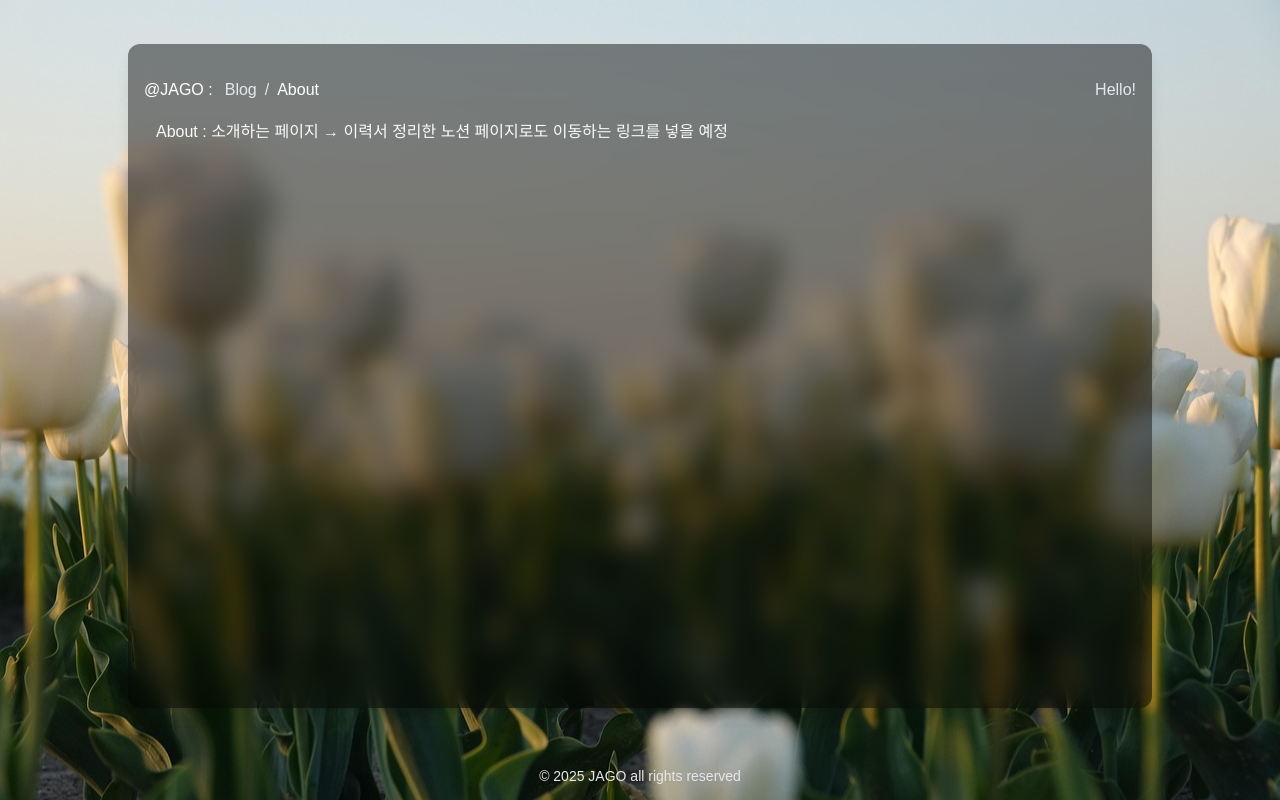
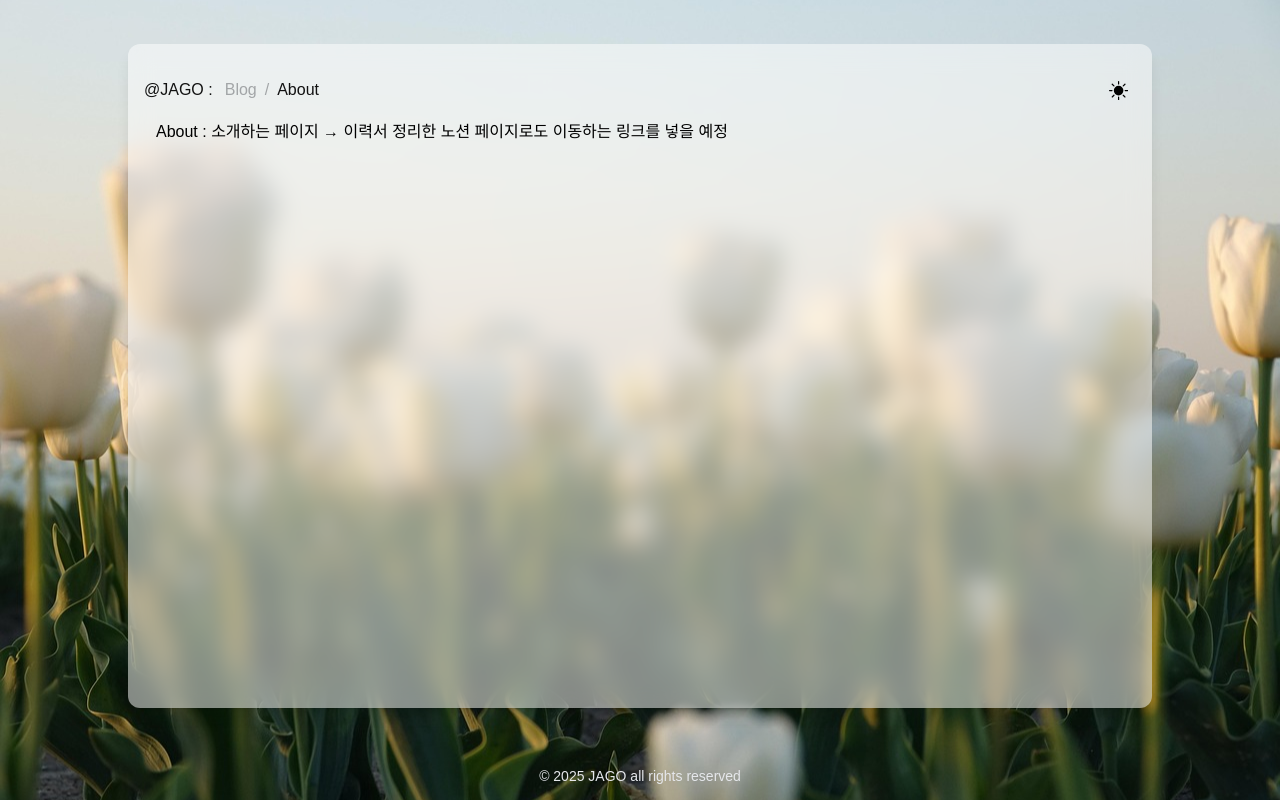
Before and after one commit to JAGORING/JagoLog, a Next.js app: page /about in a window 1280 px wide. Built offline with nearby package versions, Linux system fonts and the light colour scheme.

Commit message:
[Feat] darkMode > provider, switch 적용

```diff
--- a/package.json
+++ b/package.json
@@ -18,8 +18,10 @@
     "gray-matter": "^4.0.3",
     "next": "14.2.18",
     "next-mdx-remote": "^5.0.0",
+    "next-themes": "^0.4.4",
     "react": "^18",
     "react-dom": "^18",
+    "react-icons": "^5.5.0",
     "rehype-pretty-code": "^0.14.0",
     "remark-breaks": "^4.0.0",
     "remark-gfm": "^4.0.0",
--- a/src/app/layout.tsx
+++ b/src/app/layout.tsx
@@ -2,6 +2,7 @@ import type { Metadata } from 'next';
 import '@/config/globals.css';
 import { Header } from '@/layouts/Header';
 import { Footer } from '@/layouts/Footer';
+import { ThemeProvider } from '@/layouts/theme/Provider';
 
 export const metadata: Metadata = {
   title: 'JagoLog',
@@ -19,8 +20,9 @@ export default function RootLayout({
         className="bg-cover bg-center h-screen flex flex-col items-center justify-between px-4 xl:px-0"
         style={{ backgroundImage: "url('/images/body_bg.jpg')" }}
       >
+        <ThemeProvider>
           <div className="h-full w-full flex items-center justify-center">
-          <div className="p-4 bg-black/45 backdrop-blur-md shadow-lg rounded-xl w-full max-w-5xl h-[85vh] lg:h-[83vh]">
+            <div className="p-4 bg-white/50 dark:bg-black/50 backdrop-blur-md shadow-lg rounded-xl w-full max-w-5xl h-[85vh] lg:h-[83vh]">
               <Header />
               <main className="px-3 h-[calc(80vh-60px)] lg:h-[calc(78vh-60px)] flex flex-col overflow-y-auto scrollbar-thin scrollbar-thumb-rounded">
                 {children}
@@ -28,6 +30,7 @@ export default function RootLayout({
             </div>
           </div>
           <Footer />
+        </ThemeProvider>
       </body>
     </html>
   );
--- a/src/components/mdx/MdxComponent.tsx
+++ b/src/components/mdx/MdxComponent.tsx
@@ -18,7 +18,7 @@ export const mdxComponents: MDXComponents = {
   h1: (props) => <h1 className="text-2xl font-bold my-4" {...props} />,
   h2: (props) => <h2 className="text-xl font-semibold my-4" {...props} />,
   h3: (props) => <h3 className="text-lg font-semibold my-4" {...props} />,
-  p: (props) => <p className="text-sm text-gray-200 my-2" {...props} />,
+  p: (props) => <p className="text-sm my-2" {...props} />,
   ul: (props) => <ul className="list-disc pl-5 my-2" {...props} />,
   li: (props) => <li className="mb-1" {...props} />,
 };
--- /dev/null
+++ b/src/components/ui/button.tsx
@@ -0,0 +1,36 @@
+import { forwardRef } from 'react';
+
+export interface ButtonProps extends React.ButtonHTMLAttributes<HTMLButtonElement> {
+  variant?: 'default' | 'outline' | 'secondary' | 'ghost' | 'link';
+  size?: 'default' | 'sm' | 'lg' | 'icon';
+}
+
+const Button = forwardRef<HTMLButtonElement, ButtonProps>(
+  ({ className, variant = 'default', size = 'default', ...props }, ref) => {
+    const variantClasses = {
+      default: 'bg-background text-foreground hover:bg-background',
+      outline: 'outline outline-input outline-1 bg-background hover:bg-accent hover:text-accent-foreground',
+      secondary: 'bg-secondary text-secondary-foreground hover:bg-secondary/80',
+      ghost: 'hover:bg-accent-foreground hover:text-accent',
+      link: 'text-pointColor underline-offset-4 hover:underline',
+    };
+
+    const sizeClasses = {
+      default: 'h-10 px-4 py-2',
+      sm: 'h-9 rounded-md px-3',
+      lg: 'h-11 rounded-md px-8',
+      icon: 'aspect-square p-2',
+    };
+
+    return (
+      <button
+        className={`${variantClasses[variant]} ${sizeClasses[size]} inline-flex items-center justify-center whitespace-nowrap rounded-md text-sm font-medium transition-colors focus-visible:outline-none disabled:pointer-events-none disabled:opacity-50 ${className}`}
+        ref={ref}
+        {...props}
+      />
+    );
+  }
+);
+Button.displayName = 'Button';
+
+export { Button };
--- a/src/config/globals.css
+++ b/src/config/globals.css
@@ -3,20 +3,32 @@
 @tailwind utilities;
 
 :root {
-  --background: #f8f9fa;
-  --foreground: #222222;
+  --white: hsl(210 40% 98%);
+  --black: #121212;
+
+  --background: white;
+  --foreground: var(--black);
+
+  --subcolor: #a2a5a7;
+  --pointColor: #ca6a10;
+
+  --secondary: #f1f5f9;
+  --secondary-foreground: #292929;
+
+  --accent: #f1f5f9;
+  --accent-foreground: #0f172a;
 }
 
-@media (prefers-color-scheme: dark) {
-  :root {
-    --background: #121212;
-    --foreground: #e0e0e0;
-  }
-}
-body {
-  color: var(--background);
-  font-family: Arial, Helvetica, sans-serif;
-  background-color: var(--foreground);
+.dark {
+  --background: var(--black);
+  --foreground: var(--white);
+  --subcolor: #68696b;
+
+  --secondary: hsl(217.2 32.6% 17.5%);
+  --secondary-foreground: var(--white);
+
+  --accent: #1e293b;
+  --accent-foreground: #f8fafc;
 }
 
 @layer utilities {
@@ -25,12 +37,16 @@ body {
   }
 }
 
+body {
+  font-family: Arial, Helvetica, sans-serif;
+}
+
 /* Scroll */
 .scrollbar-thumb-rounded::-webkit-scrollbar {
   width: 6px;
 }
 .scrollbar-thumb-rounded::-webkit-scrollbar-thumb {
-  background-color: rgb(255, 255, 255);
+  background-color: var(--foreground);
   border-radius: 10px;
 }
 
@@ -42,9 +58,8 @@ body {
 
 /* === 코드 블록 전체 스타일 === */
 figure[data-rehype-pretty-code-figure] {
-  @apply relative rounded-lg shadow-md bg-[var(--foreground)] p-4;
+  @apply relative rounded-lg shadow-md bg-[var(--background)] p-4;
 }
-
 /* === 코드 블록 내부 스타일 === */
 figure[data-rehype-pretty-code-figure] pre {
   @apply overflow-x-auto text-xs leading-relaxed bg-transparent;
@@ -54,7 +69,7 @@ figure[data-rehype-pretty-code-figure] pre {
 figure[data-rehype-pretty-code-figure] figcaption[data-rehype-pretty-code-title],
 figure[data-rehype-pretty-code-figure] div[data-rehype-pretty-code-title] {
   @apply flex items-center bg-[var(--background)] bg-opacity-90
-         border-b border-[var(--foreground)] px-2 py-1 mb-2 text-sm font-semibold text-[var(--foreground)]
+         border-b border-[var(--background)] px-2 py-1 mb-2 text-sm font-semibold text-[var(--background)]
          rounded-lg;
 }
 
@@ -62,19 +77,3 @@ figure[data-rehype-pretty-code-figure] div[data-rehype-pretty-code-title] {
 figure[data-rehype-pretty-code-figure] code {
   @apply font-mono text-sm bg-transparent;
 }
-
-/* === 다크 모드 스타일 === */
-@media (prefers-color-scheme: dark) {
-  figure[data-rehype-pretty-code-figure] {
-    @apply bg-gray-900 border-gray-700;
-  }
-
-  figure[data-rehype-pretty-code-figure] figcaption[data-rehype-pretty-code-title],
-  figure[data-rehype-pretty-code-figure] div[data-rehype-pretty-code-title] {
-    @apply bg-gray-800 text-gray-200 border-gray-700;
-  }
-
-  figure[data-rehype-pretty-code-figure] code {
-    @apply text-gray-300;
-  }
-}
--- a/src/layouts/Header.tsx
+++ b/src/layouts/Header.tsx
@@ -2,6 +2,7 @@
 
 import Link from 'next/link';
 import { usePathname } from 'next/navigation';
+import DarkModeSwitch from './theme/DarkModeSwitch';
 
 export const Header = () => {
   const path = usePathname();
@@ -12,24 +13,29 @@ export const Header = () => {
 
   return (
     <header className="h-[60px] flex items-center">
-      <div className="w-full flex justify-between text-gray-200">
-        <div className="flex items-center">
-          <Link href="/" className={`text-white`}>
-            <span className="mr-3">@JAGO :</span>
+      <div className="w-full flex justify-between">
+        <div className="flex items-center text-subcolor dark:text-accent">
+          <Link href="/">
+            <span className="mr-3 text-foreground">@JAGO :</span>
           </Link>
 
           <ul className="flex">
             {menuItems.map(({ href, label }, index) => (
               <li key={href} className="relative">
-                <Link href={href} className={`${path === href ? 'text-white' : ''} hover:text-white`}>
+                <Link
+                  href={href}
+                  className={`${path.includes(href) ? 'text-foreground' : ''} hover:text-accent-foreground`}
+                >
                   {label}
                 </Link>
-                {index < menuItems.length - 1 && <span className="mx-2 text-gray-200">/</span>}
+                {index < menuItems.length - 1 && <span className="mx-2">/</span>}
               </li>
             ))}
           </ul>
         </div>
-        <div>Hello!</div>
+        <div>
+          <DarkModeSwitch />
+        </div>
       </div>
     </header>
   );
--- /dev/null
+++ b/src/layouts/theme/DarkModeSwitch.tsx
@@ -0,0 +1,33 @@
+'use client';
+
+import { useEffect, useState } from 'react';
+
+import { Button } from '@/components/ui/button';
+import { useTheme } from 'next-themes';
+import { BsFillMoonFill, BsFillSunFill } from 'react-icons/bs';
+
+const DarkModeSwitch = () => {
+  const [mounted, setMounted] = useState(false);
+  const { theme, setTheme } = useTheme();
+
+  useEffect(() => {
+    setMounted(true);
+  }, []);
+
+  if (!mounted) {
+    return null;
+  }
+
+  const toggleTheme = () => {
+    setTheme(theme === 'dark' ? 'light' : 'dark');
+  };
+
+  return (
+    <Button variant="ghost" size="icon" onClick={toggleTheme}>
+      <BsFillSunFill className="h-[1.2rem] w-[1.2rem] rotate-0 scale-100 transition-all dark:-rotate-90 dark:scale-0" />
+      <BsFillMoonFill className="absolute h-[1.2rem] w-[1.2rem] rotate-90 scale-0 transition-all dark:rotate-0 dark:scale-100" />
+    </Button>
+  );
+};
+
+export default DarkModeSwitch;
--- /dev/null
+++ b/src/layouts/theme/Provider.tsx
@@ -0,0 +1,11 @@
+'use client';
+
+import { ThemeProvider as NextThemesProvider, ThemeProviderProps } from 'next-themes';
+
+export function ThemeProvider({ children, ...props }: ThemeProviderProps) {
+  return (
+    <NextThemesProvider attribute="class" defaultTheme="system" {...props}>
+      {children}
+    </NextThemesProvider>
+  );
+}
--- a/tailwind.config.ts
+++ b/tailwind.config.ts
@@ -1,12 +1,24 @@
 import type { Config } from 'tailwindcss';
 
 const config: Config = {
-  content: ['./src/**/*.{js,ts,jsx,tsx,mdx}'],
+  darkMode: ['class'],
+  content: ['./src/**/*.{ts,tsx}'],
   theme: {
     extend: {
       colors: {
         background: 'var(--background)',
         foreground: 'var(--foreground)',
+        subcolor: 'var(--subcolor)',
+        pointColor: 'var(--pointColor)',
+
+        secondary: {
+          DEFAULT: 'var(--secondary)',
+          foreground: 'var(--secondary-foreground)',
+        },
+        accent: {
+          DEFAULT: 'var(--accent)',
+          foreground: 'var(--accent-foreground)',
+        },
       },
     },
   },
```
Also changed, not shown: 1 other file (tests, documents, lock files or other folders). Lines whose indentation alone changed are shown as unchanged.
